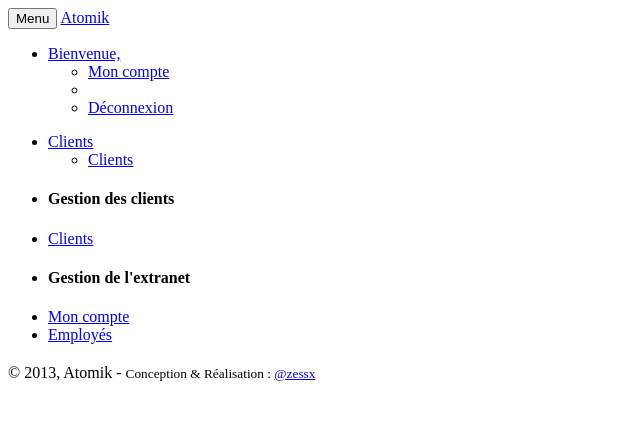
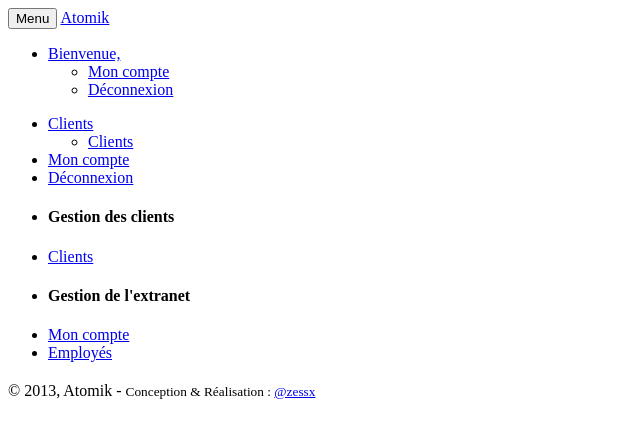
Before and after one commit to zessx/atomik-skeleton, a PHP site: template app/views/_layout.phtml in a window 1280 px wide. Shown: the top 427 px of the page, without its empty margins (0-640 px from the left). Run offline with PHP 8.4, Linux system fonts and the light colour scheme; the template is opened without the code that fills it, so the values that code supplies are empty; some libraries are stand-ins or nearby versions.

Commit message:
Minor changes on layout

```diff
--- a/app/views/_layout.phtml
+++ b/app/views/_layout.phtml
@@ -32,12 +32,11 @@
 
 				<nav class="collapse navbar-collapse bs-navbar-collapse" role="navigation">
 
-					<ul class="nav navbar-nav pull-right">
+					<ul class="nav navbar-nav pull-right hidden-xs">
 						<li class="dropdown">
 							<a href="#" class="dropdown-toggle" data-toggle="dropdown">Bienvenue, <?= Atomik::get('session.user.name') ?> <b class="caret"></b></a>
 							<ul class="dropdown-menu">
 								<li><a href="<?= ROOT ?>compte"><span class="glyphicon glyphicon-pencil"></span> Mon compte</a></li>
-								<li class="divider"></li>
 								<li><a href="<?= ROOT ?>deconnexion"><span class="glyphicon glyphicon-off"></span> Déconnexion</a></li>
 							</ul>
 						</li>
@@ -50,6 +49,8 @@
 								<li><a href="<?= ROOT ?>clients">Clients</a></li>
 							</ul>
 						</li>
+						<li class="visible-xs"><a href="<?= ROOT ?>compte">Mon compte</a></li>
+						<li class="visible-xs"><a href="<?= ROOT ?>deconnexion">Déconnexion</a></li>
 					</ul>
 
 				</nav>
```
